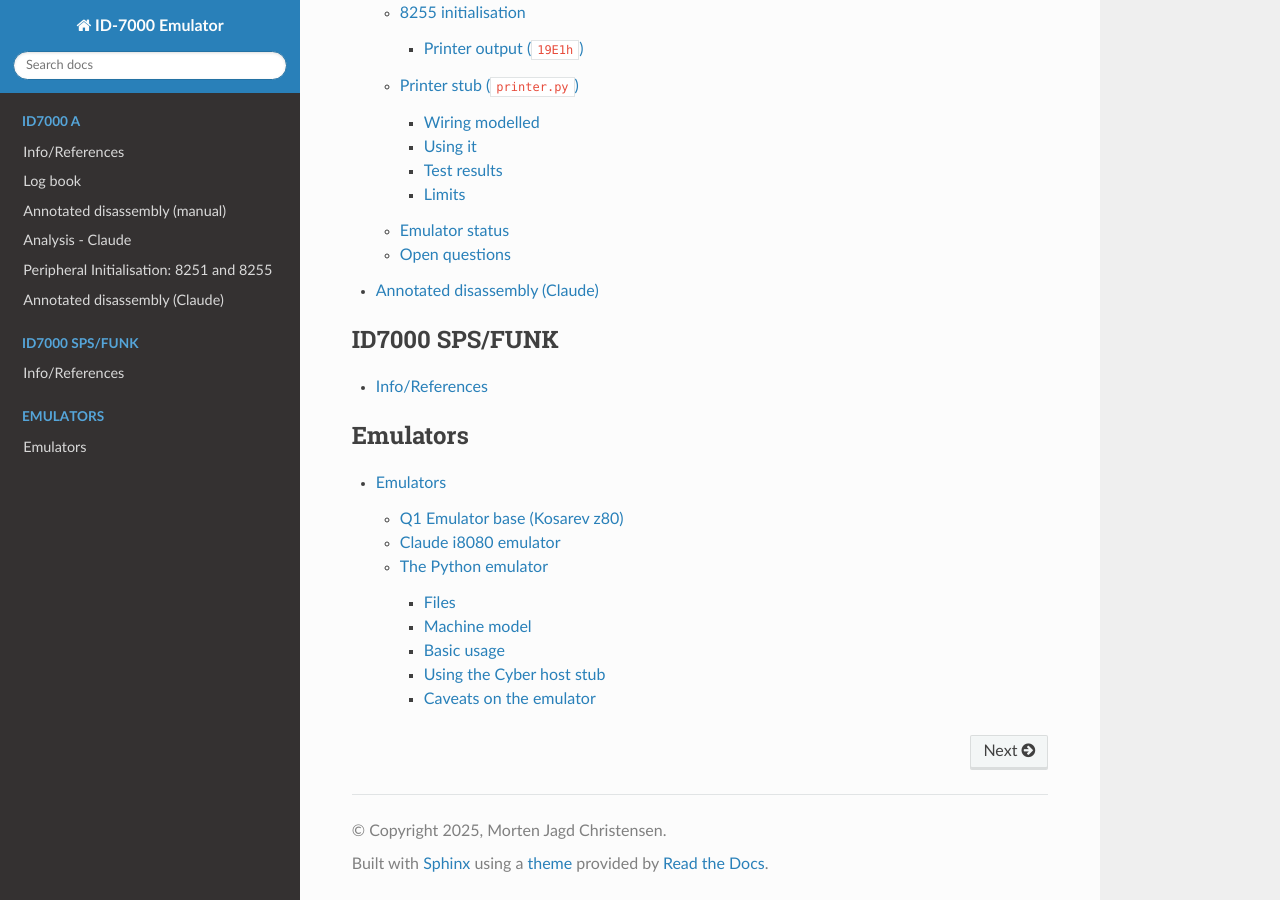
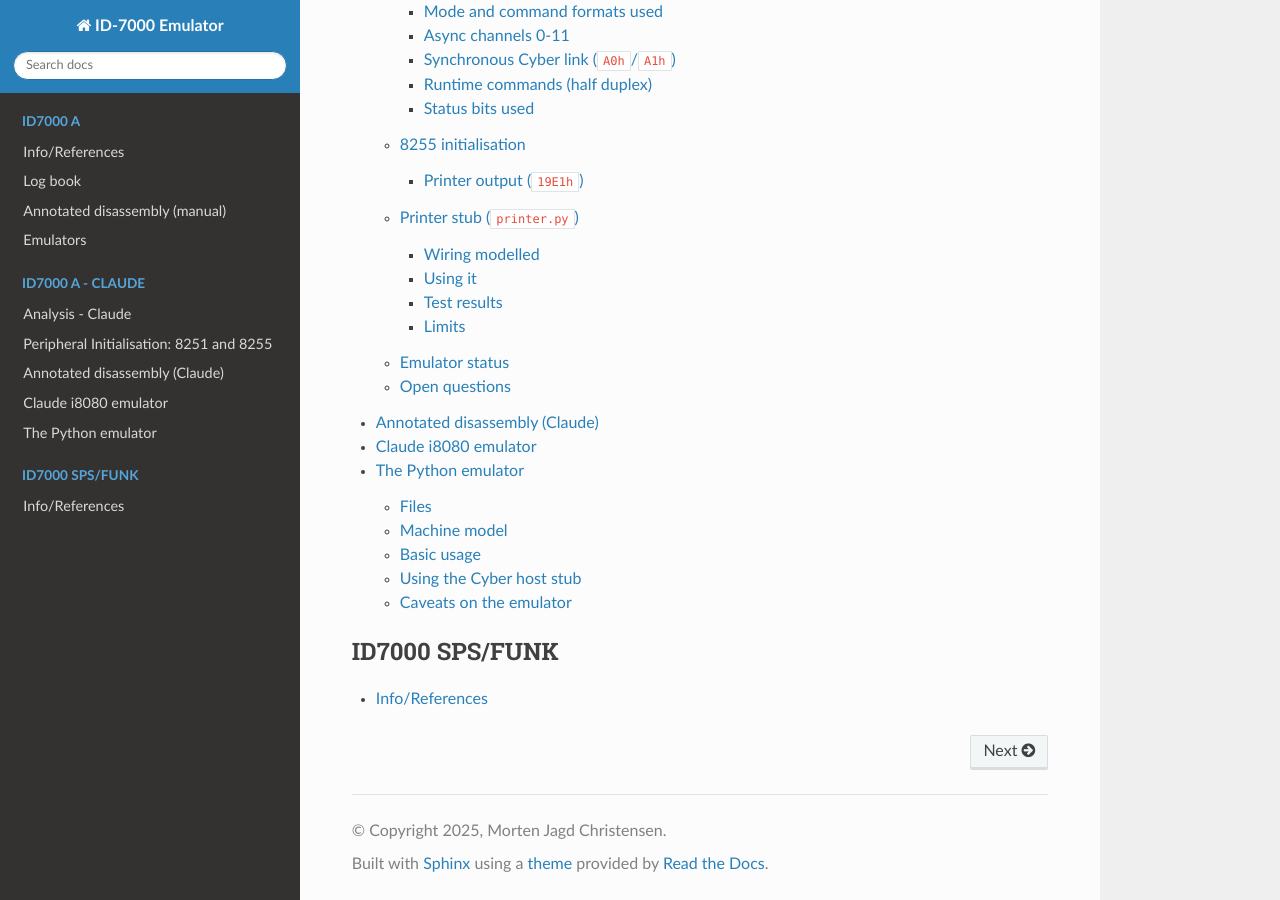
Before and after one commit to Datamuseum-DK/ID-7000-Emulator, a Sphinx documentation site: the page built from docs/source/index.rst, in a window 1280 px wide and 900 px high, scrolled down 2223 px. Built offline with Sphinx 7.4.7 and the Read the Docs theme 3.1.0, drawn with Linux system fonts in a browser that asks for light colours; some of the changed text lies outside the part shown.

Commit message:
restructure docs

```diff
--- a/docs/source/index.rst
+++ b/docs/source/index.rst
@@ -20,19 +20,19 @@ from ROMs.
     id7000_a/info
     id7000_a/log
     id7000_a/annotate
+    emulator/emulator
+
+.. toctree::
+    :maxdepth: 3
+    :caption: ID7000 A - Claude
+
     id7000_a/claude_reveng
     id7000_a/claude_peripheral_init
     id7000_a/claude_id7000_rom
+    id7000_a/claude_emulator
 
 .. toctree::
     :maxdepth: 3
     :caption: ID7000 SPS/FUNK
 
     id7000_sps/info
-
-
-.. toctree::
-    :maxdepth: 3
-    :caption: Emulators
-
-    emulators/emulators
```
Also changed, not shown: docs/source/emulator/emulator.rst (added, +16 -0 lines), docs/source/id7000_a/claude_emulator.rst (renamed from docs/source/emulators/emulators.rst, +0 -17 lines).
